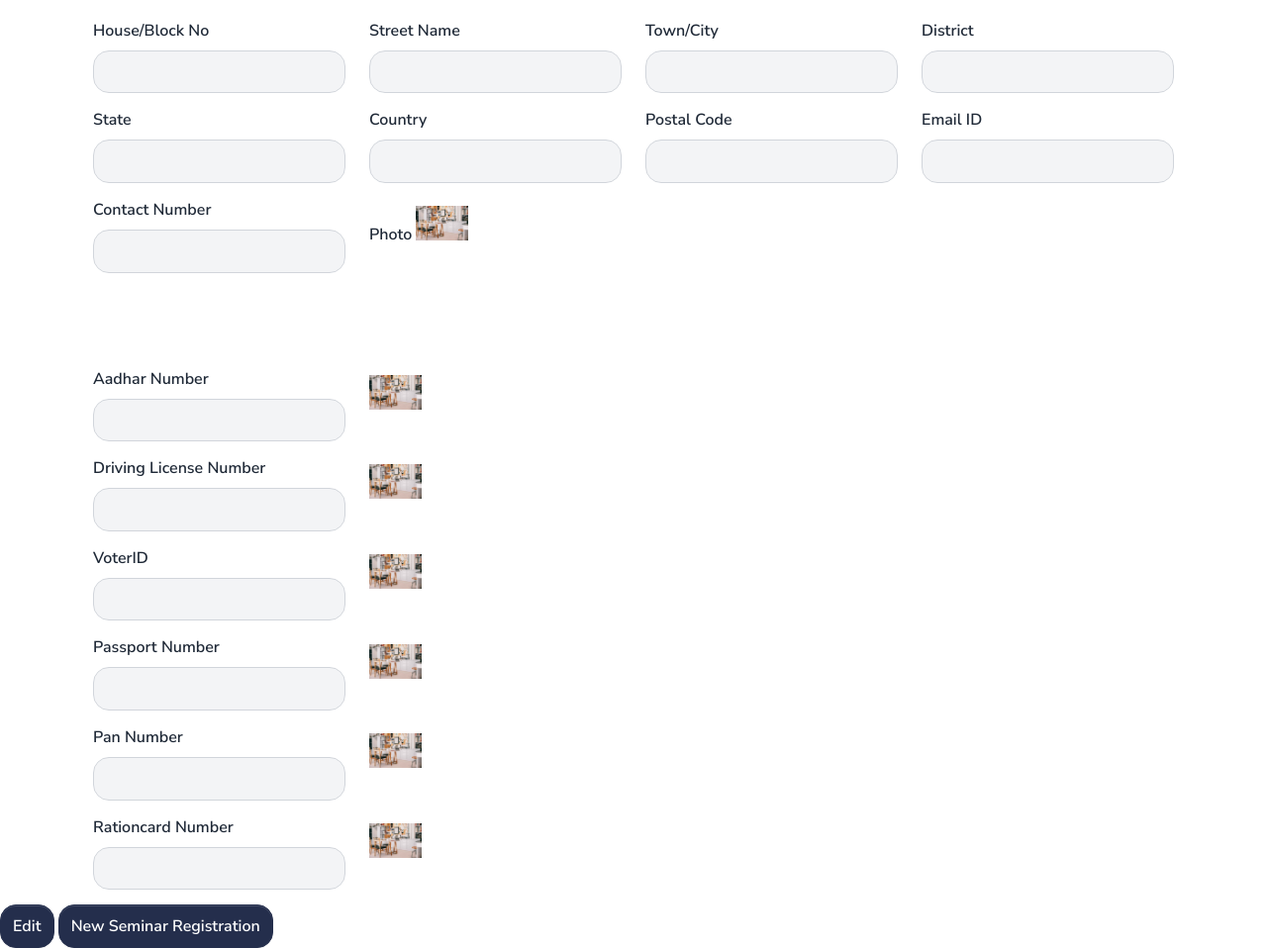
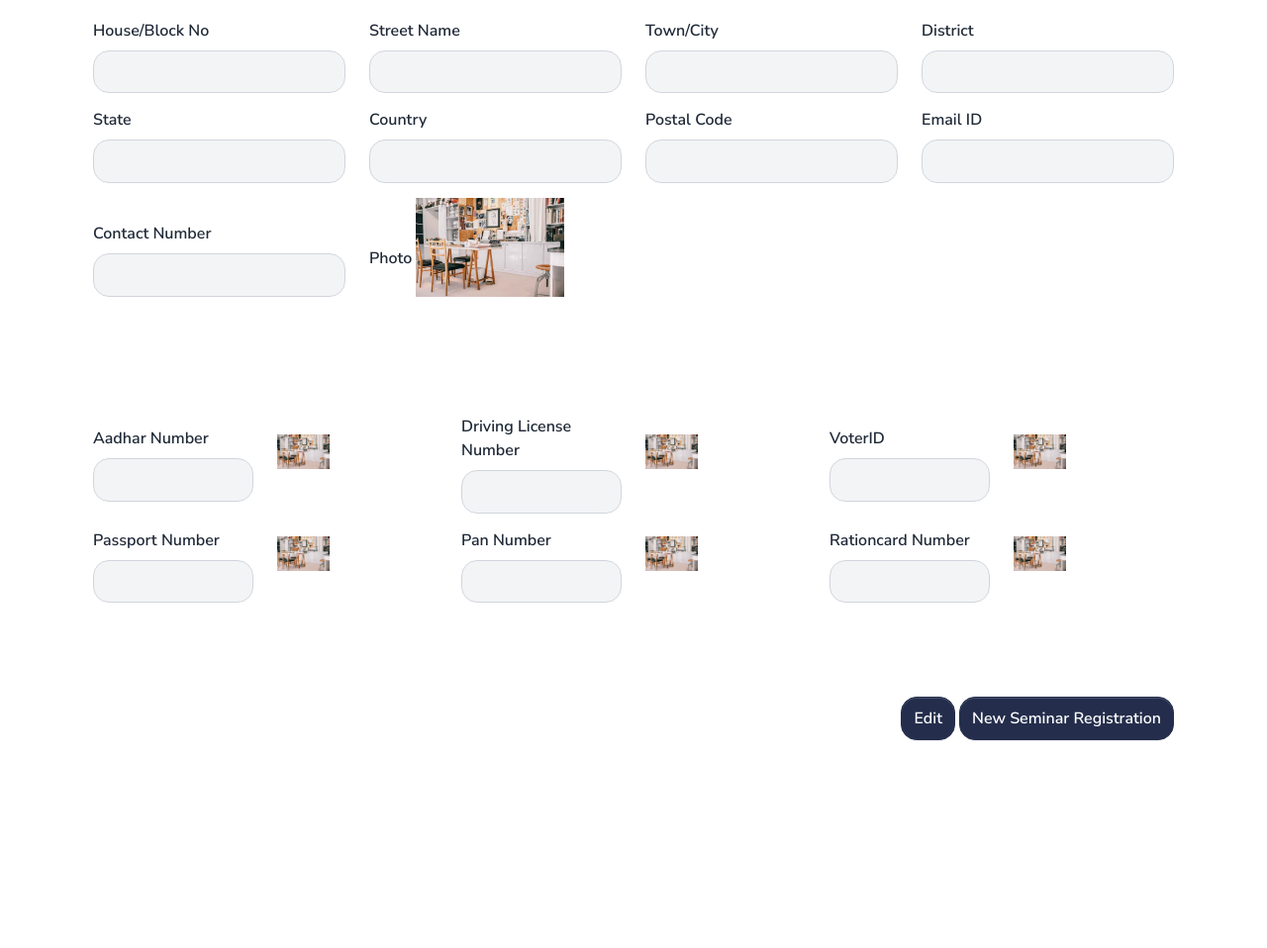
Before and after one commit to victoryuniverse100/djangopixel, a Django app: template django-pixel-master/django-pixel-master/apps/templates/home/view.html in a window 1280 px wide. Shown: the part 453-1411 px from the top of the page at 99% size. After the commit the page ends 1202 px from the top, so only its background shows below. Run offline with Django 3.2, Linux system fonts and the light colour scheme; the template is opened without the code that fills it, so the values that code supplies are empty; some libraries are stand-ins or nearby versions.

Commit message:
alignment change

```diff
--- a/django-pixel-master/django-pixel-master/apps/templates/home/view.html
+++ b/django-pixel-master/django-pixel-master/apps/templates/home/view.html
@@ -191,12 +191,15 @@
                             <input class="form-control" id="contact_number" name="contact_number" readonly required type="text"
                                        value="{{data.contact_number}}">
                             </div>
+
                             <div class="col">
                                     <label class="custom-file-label" for="exampleInputEmail6">Photo</label>
 
-                                 <img class="navbar-brand-dark mb-4" height="35" src="{{ ASSETS_ROOT }}/img/blog/image-1.jpg"
-                        alt="photo">
+
+                                 <img class="navbar-brand-dark mb-4" height="100" src="{{ ASSETS_ROOT }}/img/blog/image-1.jpg">
+
                             </div>
+
                         </div>
                     </div>
      </div>
@@ -207,7 +210,7 @@
             <div class="section pt-6" style="padding-bottom:15px !important">
 <div class="container">
      <div class="row">
-                    <div class="col-6 ">
+                    <div class="col-12 ">
 
                         <div class="row align-items-center">
                             <div class="col">
@@ -219,17 +222,6 @@
 
                                 <img class="navbar-brand-dark mb-4" height="35" src="{{ ASSETS_ROOT }}/img/blog/image-1.jpg">
                             </div>
-                        </div>
-                    </div>
-     </div>
-</div>
-            </div>
-                <div class="section pt-0" style="padding-bottom:15px !important">
-<div class="container">
-     <div class="row">
-                    <div class="col-6 ">
-
-                        <div class="row align-items-center">
                             <div class="col">
                                  <label for="exampleInputEmail6">Driving License Number</label>
                             <input class="form-control" id="drivinglicense_number" name="drivinglicense_number" readonly required type="text"
@@ -238,18 +230,6 @@
                             <div class="col">
                                  <img class="navbar-brand-dark mb-4" height="35" src="{{ ASSETS_ROOT }}/img/blog/image-1.jpg">
                             </div>
-                        </div>
-                    </div>
-     </div>
-</div>
-                </div>
-
-                   <div class="section pt-0" style="padding-bottom:15px !important">
-<div class="container">
-     <div class="row">
-                    <div class="col-6 ">
-
-                        <div class="row align-items-center">
                             <div class="col">
                                  <label for="exampleInputEmail6">VoterID</label>
                             <input class="form-control" id="voter_id" name="voter_id" readonly required type="text"
@@ -258,17 +238,22 @@
                             <div class="col">
                                  <img class="navbar-brand-dark mb-4" height="35" src="{{ ASSETS_ROOT }}/img/blog/image-1.jpg">
                             </div>
+
+
+
+
                         </div>
                     </div>
      </div>
 </div>
-                </div>
+            </div>
+
 
 
                                 <div class="section pt-0" style="padding-bottom:15px !important">
 <div class="container">
      <div class="row">
-                    <div class="col-6 ">
+                    <div class="col-12 ">
 
                         <div class="row align-items-center">
                             <div class="col">
@@ -279,19 +264,6 @@
                             <div class="col">
                                  <img class="navbar-brand-dark mb-4" height="35" src="{{ ASSETS_ROOT }}/img/blog/image-1.jpg">
                             </div>
-                        </div>
-                    </div>
-     </div>
-</div>
-                </div>
-
-
-                            <div class="section pt-0" style="padding-bottom:15px !important">
-                                <div class="container">
-     <div class="row">
-                    <div class="col-6 ">
-
-                        <div class="row align-items-center">
                             <div class="col">
                                  <label for="exampleInputEmail6">Pan Number</label>
                            <input class="form-control" id="pan_number" name="pan_number" readonly required type="text"
@@ -302,18 +274,7 @@
 
                                  <img class="navbar-brand-dark mb-4" height="35" src="{{ ASSETS_ROOT }}/img/blog/image-1.jpg">
                             </div>
-                        </div>
-                    </div>
-     </div>
-</div>
-                            </div>
-                                <div class="section pt-0" style="padding-bottom:15px !important">
-                                    <div class="container">
-     <div class="row">
-                    <div class="col-6 ">
-
-                        <div class="row align-items-center">
-                            <div class="col">
+                             <div class="col">
                                  <label for="exampleInputEmail6">Rationcard Number</label>
                            <input class="form-control" id="rationcard_number" name="rationcard_number" readonly required type="text"
                                        value="{{data.rationcard_number}}">
@@ -322,23 +283,25 @@
                             <div class="col">
                                  <img class="navbar-brand-dark mb-4" height="35" src="{{ ASSETS_ROOT }}/img/blog/image-1.jpg">
                             </div>
-
                         </div>
                     </div>
      </div>
 </div>
-                                </div>
+                </div>
+
+<div class="section pt-6" style="padding-bottom:15px !important">
 
                                 <div class="container">
                 <div class="row">
                     <div class="col-12 ">
+                        <p align="right">
                         <button class="btn btn-primary" id="editButton" type="button">Edit</button>
                         <button class="btn btn-primary" id="" type="button" onclick="location.href='{% url 'seminarRegistration' %}'">New Seminar Registration</button>
-                        <button class="btn btn-primary" id="updateButton" style="display:none" type="submit">Update
-                        </button>
+                            <button class="btn btn-primary" id="updateButton" style="display:none" type="submit">Update</button></p>
                     </div>
                 </div>
             </div>
+</div>
 
         </form>
     </div>
```
